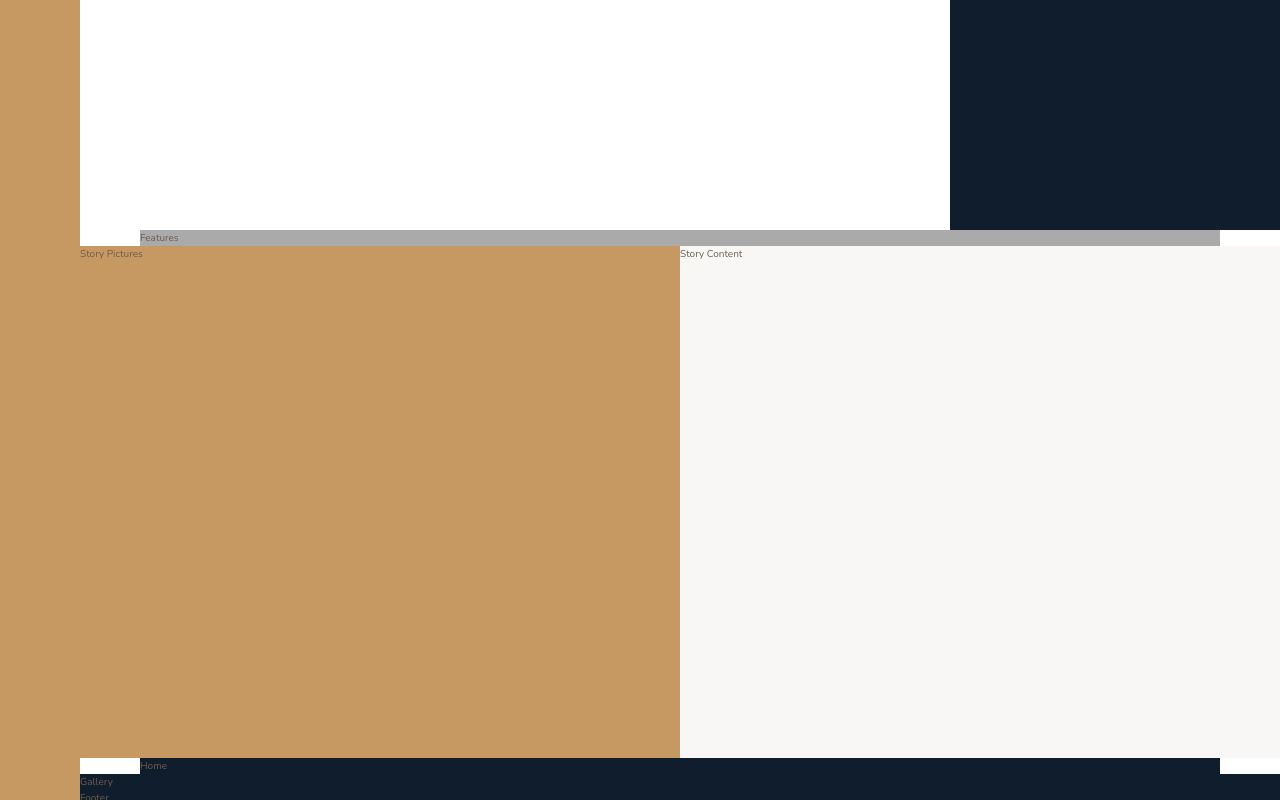
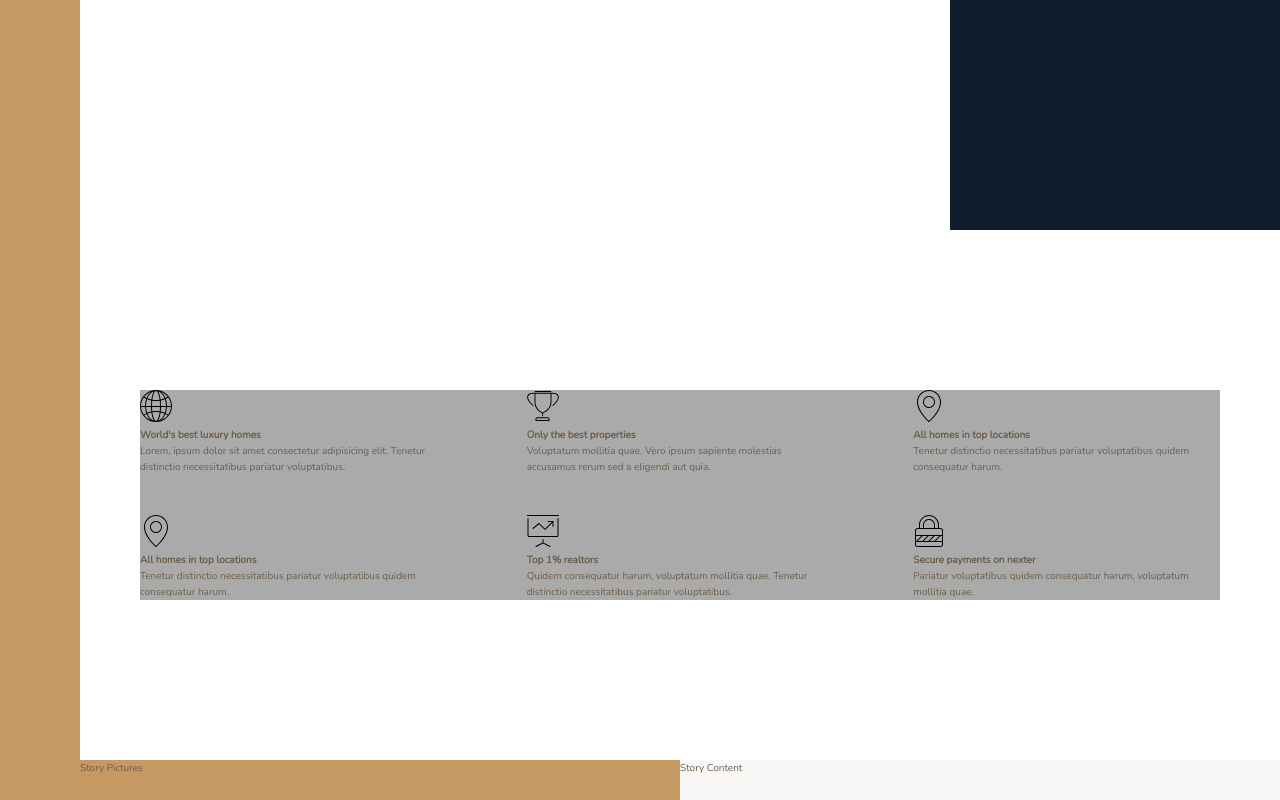
Before and after one commit to GulsahDuzgun/Nexter, a website: page index.html in a window 1280 px wide. Shown: the part 410-1210 px from the top of the page. Drawn offline with nearby package versions, Linux system fonts and the light colour scheme.

Commit message:
building the Features Sections - Part 1

```diff
--- a/index.html
+++ b/index.html
@@ -18,7 +18,68 @@
     <div class="sidebar">Sidebar</div>
     <header class="header">Header</header>
     <div class="realtors">Top 3 realtors</div>
-    <section class="features">Features</section>
+    <section class="features">
+      <div class="feature">
+        <svg class="feature__icon">
+          <use xlink:href="img/sprite.svg#icon-global"></use>
+        </svg>
+        <h4 class="heading--4">World's best luxury homes</h4>
+        <p class="feature__text">
+          Lorem, ipsum dolor sit amet consectetur adipisicing elit. Tenetur
+          distinctio necessitatibus pariatur voluptatibus.
+        </p>
+      </div>
+      <div class="feature">
+        <svg class="feature__icon">
+          <use xlink:href="img/sprite.svg#icon-trophy"></use>
+        </svg>
+        <h4 class="heading--4">Only the best properties</h4>
+        <p class="feature__text">
+          Voluptatum mollitia quae. Vero ipsum sapiente molestias accusamus
+          rerum sed a eligendi aut quia.
+        </p>
+      </div>
+      <div class="feature">
+        <svg class="feature__icon">
+          <use xlink:href="img/sprite.svg#icon-map-pin"></use>
+        </svg>
+        <h4 class="heading--4">All homes in top locations</h4>
+        <p class="feature__text">
+          Tenetur distinctio necessitatibus pariatur voluptatibus quidem
+          consequatur harum.
+        </p>
+      </div>
+      <div class="feature">
+        <svg class="feature__icon">
+          <use xlink:href="img/sprite.svg#icon-map-pin"></use>
+        </svg>
+        <h4 class="heading--4">All homes in top locations</h4>
+        <p class="feature__text">
+          Tenetur distinctio necessitatibus pariatur voluptatibus quidem
+          consequatur harum.
+        </p>
+      </div>
+      <div class="feature">
+        <svg class="feature__icon">
+          <use xlink:href="img/sprite.svg#icon-presentation"></use>
+        </svg>
+        <h4 class="heading--4">Top 1% realtors</h4>
+        <p class="feature__text">
+          Quidem consequatur harum, voluptatum mollitia quae. Tenetur distinctio
+          necessitatibus pariatur voluptatibus.
+        </p>
+      </div>
+      <div class="feature">
+        <svg class="feature__icon">
+          <use xlink:href="img/sprite.svg#icon-lock"></use>
+        </svg>
+        <h4 class="heading--4">Secure payments on nexter</h4>
+        <p class="feature__text">
+          Pariatur voluptatibus quidem consequatur harum, voluptatum mollitia
+          quae.
+        </p>
+      </div>
+    </section>
     <div class="story__pictures">Story Pictures</div>
     <div class="story__content">Story Content</div>
     <section class="home">Home</section>
--- a/sass/_features.scss
+++ b/sass/_features.scss
@@ -1,4 +1,16 @@
 .features {
   background-color: $color-grey-light-2;
   grid-column: center-start/center-end;
+  margin: 16rem auto;
+  display: grid;
+  grid-template-columns: repeat(3, 1fr);
+  grid-template-rows: auto auto;
+  gap: 4rem 8rem;
+
+  .feature {
+    &__icon {
+      width: 3.2rem;
+      height: 3.2rem;
+    }
+  }
 }
```
Also changed, not shown: sass/_base.scss (+8 -0 lines), css/style.css.
